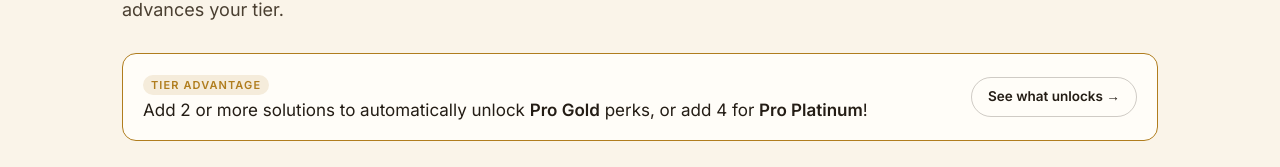
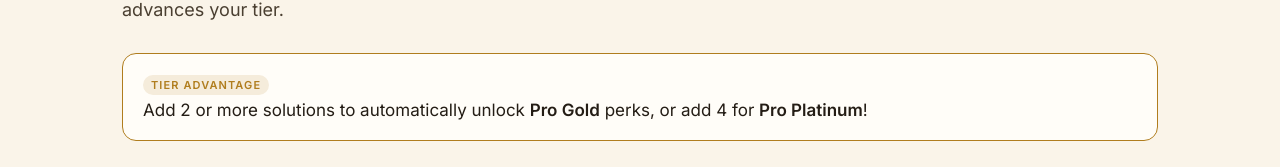
Before and after one commit to dynastyweb26/dynasty-web, a Next.js app: page /solutions in a window 1280 px wide. Shown: the part 329-496 px from the top of the page. Built offline with nearby package versions, Linux system fonts and the light colour scheme.

Commit message:
feat: remove packages link from solutions banner so the catalog reads uninterrupted
The closing section already links to package perks at the end of the page.

Co-Authored-By: Claude Opus 5.5 <noreply@anthropic.com>
Claude-Session: https://claude.ai/code/session_01Vqbk2S9AQUZtF1PMGHFS8r

```diff
--- a/app/solutions/page.js
+++ b/app/solutions/page.js
@@ -42,9 +42,6 @@ export default function SolutionsPage() {
                 Add 2 or more solutions to automatically unlock <strong>Pro Gold</strong> perks, or add 4 for <strong>Pro Platinum</strong>!
               </p>
             </div>
-            <Link href="/packages" className="btn btn-ghost btn-sm">
-              See what unlocks →
-            </Link>
           </div>
         </div>
       </section>
```
